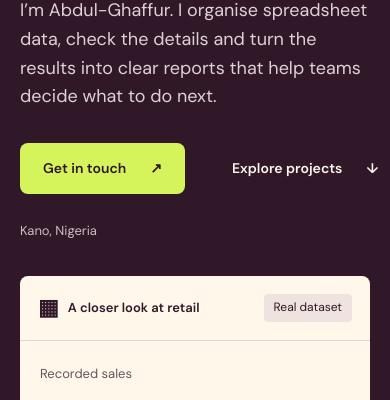
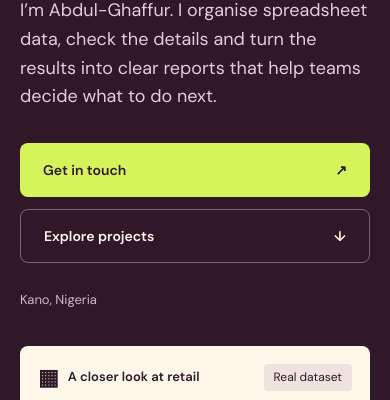
Before and after one commit to abdulghaffurjimoh/abdulghaffurjimoh.github.io, a plain HTML site: page index.html in a window 390 px wide. Shown: the part 361-761 px from the top of the page. Drawn offline with Linux system fonts and the light colour scheme.

Commit message:
Style the secondary project CTA and stack phone actions

```diff
--- a/interactions.css
+++ b/interactions.css
@@ -33,6 +33,11 @@ details summary:hover{color:var(--mulberry)}
 details[open]{border-color:var(--mulberry)}
 /* The navigation stays usable without JavaScript; enhancement adds a disclosure. */
 .menu-toggle,.site-header nav .menu-contact{display:none}
+.hero-actions{flex-wrap:wrap;gap:14px}
+.hero-actions .button{min-height:54px}
+.hero .button.secondary{background:transparent;color:var(--oat);border:1px solid #b7a3b091}
+.hero .button.secondary:hover{background:#fff8ea0b;border-color:var(--oat);box-shadow:none}
+.hero .button.secondary:active{background:#fff8ea16}
 .menu-toggle{align-items:center;justify-content:center;gap:12px;min-width:100px;min-height:46px;padding:10px 14px;background:transparent;color:inherit;border:1px solid var(--mauve);border-radius:8px;font:500 15px var(--font);cursor:pointer}
 .menu-toggle:hover{background:#853d6818}
 .home-page .menu-toggle:hover{background:#452238}
@@ -109,6 +114,6 @@ details[open]{border-color:var(--mulberry)}
   .case-nav>a{min-height:44px;display:flex;align-items:center}
   .site-footer{align-items:flex-start;overflow-wrap:anywhere}
 }
-@media(max-width:480px){.site-header .brand>span:last-child{display:none}.site-header .brand{gap:0}.site-header .mark{width:46px;height:46px}.site-header{min-height:86px}}
+@media(max-width:480px){.site-header .brand>span:last-child{display:none}.site-header .brand{gap:0}.site-header .mark{width:46px;height:46px}.site-header{min-height:86px}.hero-actions{display:grid;grid-template-columns:minmax(0,1fr);gap:12px}.hero-actions .button{width:100%;min-height:54px;justify-content:space-between}}
 @keyframes nav-enter{from{opacity:0;transform:translateY(-5px)}to{opacity:1;transform:translateY(0)}}
 @media(prefers-reduced-motion:reduce){*,*:before,*:after{scroll-behavior:auto!important;transition:none!important;animation:none!important}.project-art:hover .project-preview img{transform:none}.button:hover span,.nav-contact:hover span,.case-link:hover span,.text-link:hover span,.project-art:hover .project-art-top>span:last-child{transform:none}}
```
